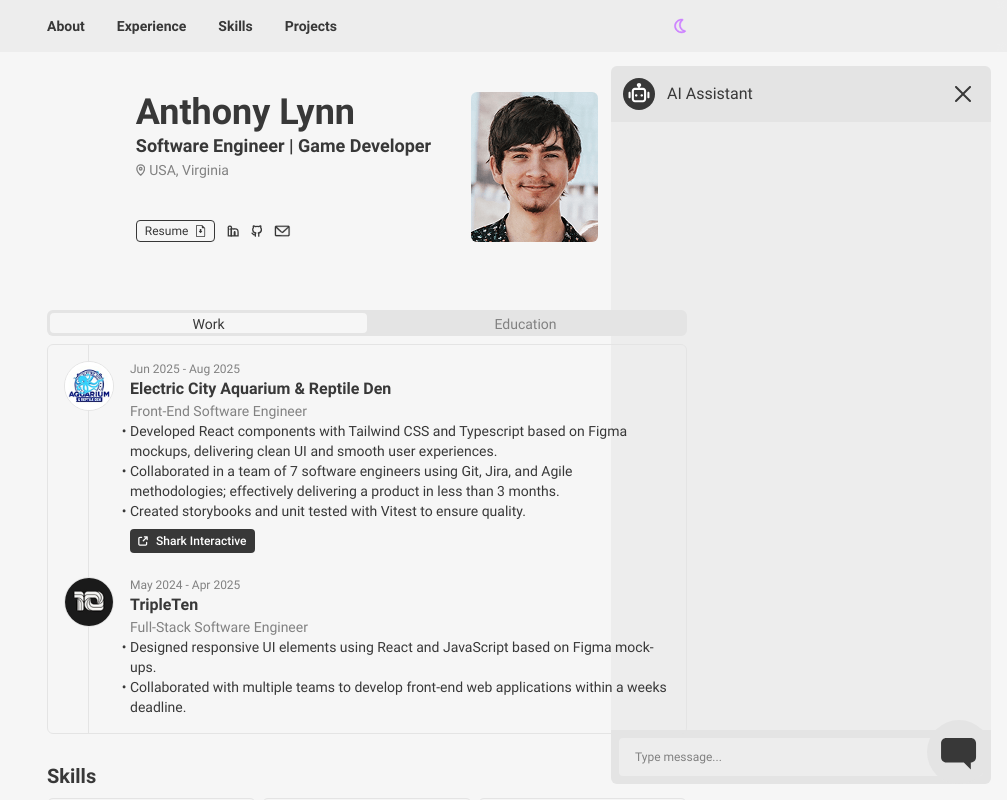
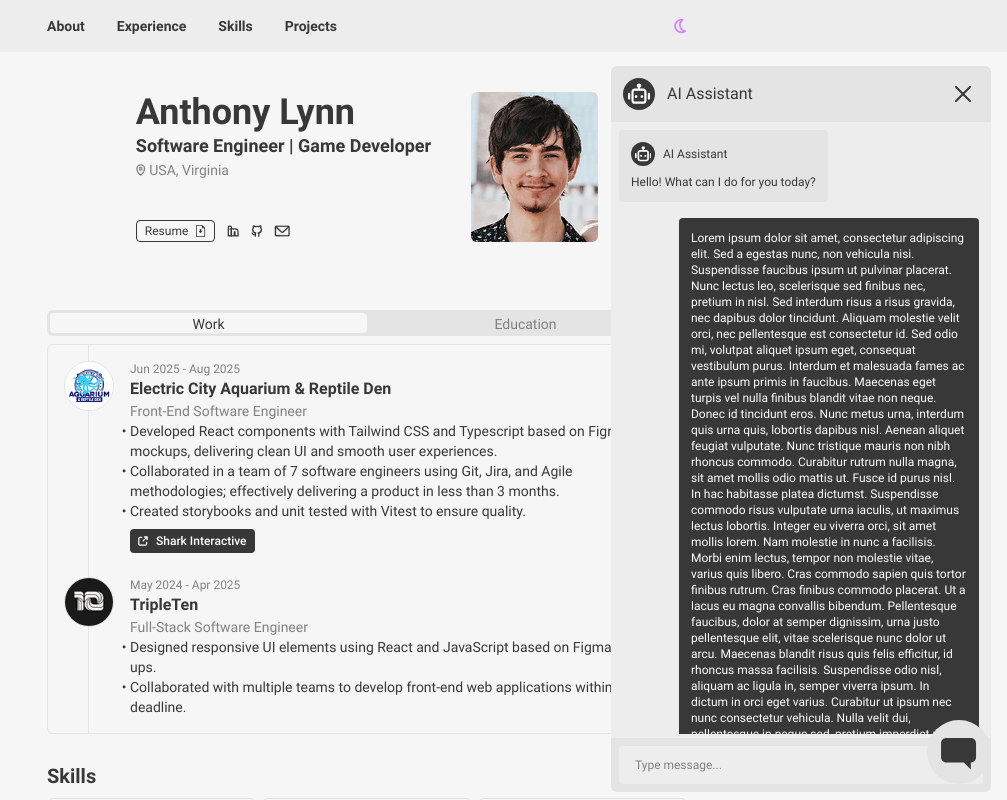
Before and after one commit to AnthonyLynn/Portfolio, a React (Vite) app: page / in a window 1280 px wide. Shown: the top 800 px of the page, without its empty margins (273-1280 px from the left). Built offline with nearby package versions, Linux system fonts and the light colour scheme.

Commit message:
feat: add message and bot profile components

```diff
--- a/src/components/App.tsx
+++ b/src/components/App.tsx
@@ -67,7 +67,7 @@ export const App = ({}) => {
         <SkillSection />
         <ProjectSection />
       </main>
-      <div className="sticky w-full bottom-0 p-3 sm:p-4 lg:p-0 flex justify-end">
+      <div className="sticky z-10 w-full bottom-0 p-3 sm:p-4 lg:p-0 flex justify-end">
         <Chat onMessageSent={onMessageSent} />
         <ChatButton />
       </div>
--- /dev/null
+++ b/src/components/BotProfile.tsx
@@ -0,0 +1,23 @@
+import React from "react";
+
+import { BotIcon } from "./Icons/BotIcon";
+
+interface BotProfileProps {
+  backgroundClassName: string;
+  iconClassName: string;
+}
+
+export const BotProfile: React.FC<BotProfileProps> = ({
+  backgroundClassName,
+  iconClassName,
+}) => {
+  return (
+    <div
+      className={`${backgroundClassName} aspect-square rounded-full flex justify-center pt-[calc(100% * calc(5/32))]`}
+    >
+      <BotIcon
+        className={`${iconClassName} w-[calc(100%*calc(22/32))] h-calc[(100%*calc(20/32))]`}
+      />
+    </div>
+  );
+};
--- a/src/components/Chat.tsx
+++ b/src/components/Chat.tsx
@@ -2,9 +2,11 @@ import React, { FormEvent } from "react";
 
 import { useForm } from "../hooks/useForm";
 
-import { BotIcon } from "./Icons/BotIcon";
+import { BotProfile } from "./BotProfile";
 import { XIcon } from "./Icons/XIcon";
 import { ArrowIcon } from "./Icons/ArrowIcon";
+
+import { Message } from "./Message";
 
 interface FromValues {
   message: string;
@@ -30,19 +32,37 @@ export const Chat: React.FC<ChatProps> = ({ onMessageSent }) => {
       open
     >
       <div className="bg-base-tertiary flex justify-between p-3 rounded-t-md">
-        <div className="flex items-center gap-3">
-          <div className="w-8 aspect-square bg-text-primary rounded-full flex justify-center pt-[5px]">
-            <BotIcon className="w-5.5 h-5 fill-text-tertiary" />
-          </div>
-          <h2>AI Assistant</h2>
-        </div>
+        <figure className="flex items-center gap-3">
+          <BotProfile
+            backgroundClassName="w-8 bg-text-primary"
+            iconClassName="fill-text-tertiary"
+          />
+          <figcaption>AI Assistant</figcaption>
+        </figure>
         <button className="w-8 aspect-square flex items-center justify-center">
           <XIcon className="w-4 aspect-square fill-text-primary" />
         </button>
       </div>
       <div className="grow bg-base-primary">
-        <ul className="h-full overflow-y-scroll p-2 pt-1 pr-2 scrollbar mr-1 mt-1 mb-1">
-          <li className="h-[200%] w-full"></li>
+        <ul className="h-[608px] overflow-y-scroll p-2 pt-1 pr-2 scrollbar mr-1 mt-1 mb-1 flex flex-col gap-4">
+          <Message
+            isSender={false}
+            content="Hello! What can I do for you today?"
+            shouldDisplayProfile={true}
+          />
+          <Message
+            isSender={true}
+            content="Lorem ipsum dolor sit amet, consectetur adipiscing elit. Sed a egestas nunc, non vehicula nisi. Suspendisse faucibus ipsum ut pulvinar placerat. Nunc lectus leo, scelerisque sed finibus nec, pretium in nisl. Sed interdum risus a risus gravida, nec dapibus dolor tincidunt. Aliquam molestie velit orci, nec pellentesque est consectetur id. Sed odio mi, volutpat aliquet ipsum eget, consequat vestibulum purus. Interdum et malesuada fames ac ante ipsum primis in faucibus.
+
+Maecenas eget turpis vel nulla finibus blandit vitae non neque. Donec id tincidunt eros. Nunc metus urna, interdum quis urna quis, lobortis dapibus nisl. Aenean aliquet feugiat vulputate. Nunc tristique mauris non nibh rhoncus commodo. Curabitur rutrum nulla magna, sit amet mollis odio mattis ut. Fusce id purus nisl. In hac habitasse platea dictumst. Suspendisse commodo risus vulputate urna iaculis, ut maximus lectus lobortis.
+
+Integer eu viverra orci, sit amet mollis lorem. Nam molestie in nunc a facilisis. Morbi enim lectus, tempor non molestie vitae, varius quis libero. Cras commodo sapien quis tortor finibus rutrum. Cras finibus commodo placerat. Ut a lacus eu magna convallis bibendum. Pellentesque faucibus, dolor at semper dignissim, urna justo pellentesque elit, vitae scelerisque nunc dolor ut arcu. Maecenas blandit risus quis felis efficitur, id rhoncus massa facilisis. Suspendisse odio nisl, aliquam ac ligula in, semper viverra ipsum. In dictum in orci eget varius. Curabitur ut ipsum nec nunc consectetur vehicula. Nulla velit dui, pellentesque in neque sed, pretium imperdiet risus. Suspendisse nisl elit, feugiat in nisl ut, commodo semper tellus. Vestibulum commodo neque eu tristique luctus. In velit leo, vehicula ac arcu sed, pharetra volutpat felis.
+
+Sed luctus dui ac dapibus auctor. Donec blandit ullamcorper metus a facilisis. Integer interdum ex a interdum ultrices. Fusce commodo sollicitudin volutpat. In blandit eu nisl quis aliquam. Pellentesque a quam in neque consectetur porta. Integer erat purus, posuere eu commodo at, consequat id dui. Suspendisse vel porta metus. Sed placerat tempus imperdiet.
+
+Curabitur et lorem efficitur, bibendum odio a, posuere magna. Nullam in quam vitae magna mollis rutrum. Donec felis nisl, ullamcorper eget nisi a, sagittis vulputate neque. Vivamus interdum massa a tellus rhoncus luctus. Nulla facilisi. Curabitur tellus ante, facilisis eget tempor quis, condimentum sed ante. Curabitur quis bibendum libero. Vivamus tristique augue eget velit pulvinar malesuada."
+            shouldDisplayProfile={false}
+          />
         </ul>
       </div>
       <div className="p-2 rounded-b-md bg-base-tertiary">
--- /dev/null
+++ b/src/components/Message.tsx
@@ -0,0 +1,36 @@
+import React from "react";
+
+import { BotProfile } from "./BotProfile";
+
+interface MessageProps {
+  shouldDisplayProfile: boolean;
+  isSender: boolean;
+  content: string;
+}
+
+export const Message: React.FC<MessageProps> = ({
+  shouldDisplayProfile,
+  isSender,
+  content,
+}) => {
+  return (
+    <li
+      className={`p-3 flex flex-col gap-2 w-max max-w-[300px] rounded-sm ${
+        isSender
+          ? "self-end text-text-tertiary bg-text-primary"
+          : "text-text-primary bg-base-tertiary"
+      }`}
+    >
+      {shouldDisplayProfile && (
+        <figure className="flex gap-2 items-center">
+          <BotProfile
+            backgroundClassName="w-6 bg-text-primary"
+            iconClassName="fill-text-tertiary"
+          />
+          <figcaption className="text-xs">AI Assistant</figcaption>
+        </figure>
+      )}
+      <p className="text-xs">{content}</p>
+    </li>
+  );
+};
```
